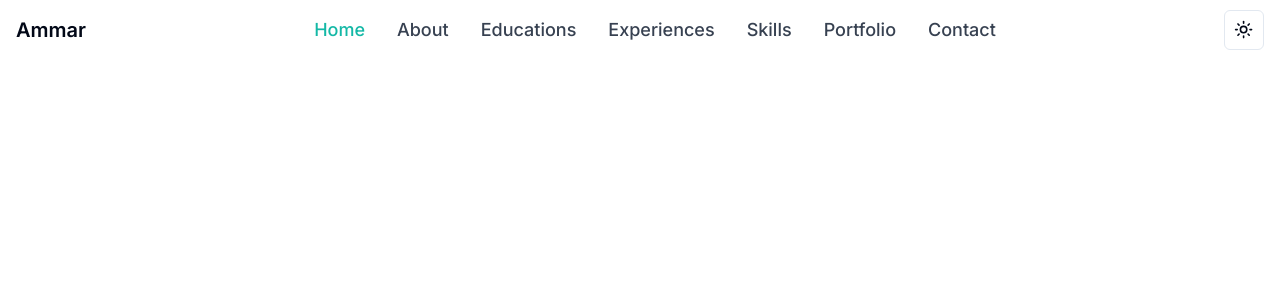
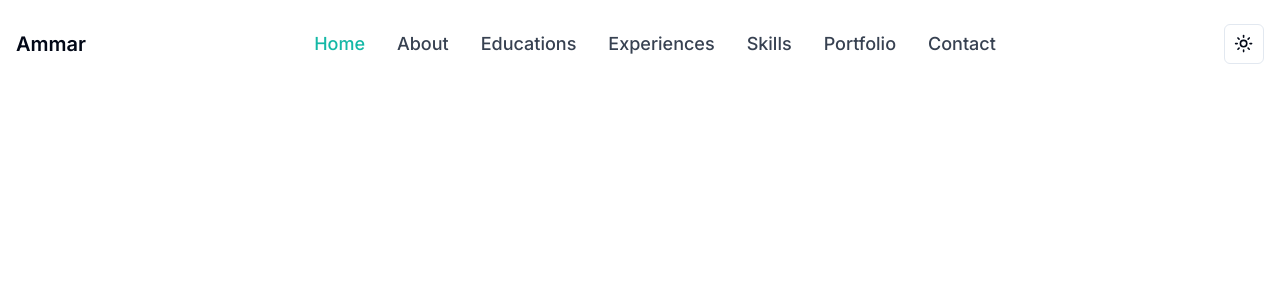
Before and after one commit to ahmadammarm/ammar-nextjs, a Next.js app: page / in a window 1280 px wide. Shown: the top 300 px of the page. Built offline with nearby package versions, Linux system fonts and the light colour scheme.

Commit message:
fix: fixing navbar component and adding dark mode ui

```diff
--- a/app/components/Navbar.tsx
+++ b/app/components/Navbar.tsx
@@ -17,8 +17,8 @@ function Navbar() {
 
   return (
     <div>
-      <header className="fixed w-full top-0 z-50">
-        <nav className="bg-white border-gray-200 py-2.5 dark:bg-gray-900">
+      <header className="fixed w-full z-50">
+        <nav className="bg-white border-gray-200 py-6 dark:bg-gray-900">
           <div className="flex flex-wrap items-center justify-between max-w-screen-xl px-4 mx-auto">
             <a href="/" className="flex items-center">
               <span className="self-center text-xl font-semibold whitespace-nowrap dark:text-white">Ammar</span>
```
